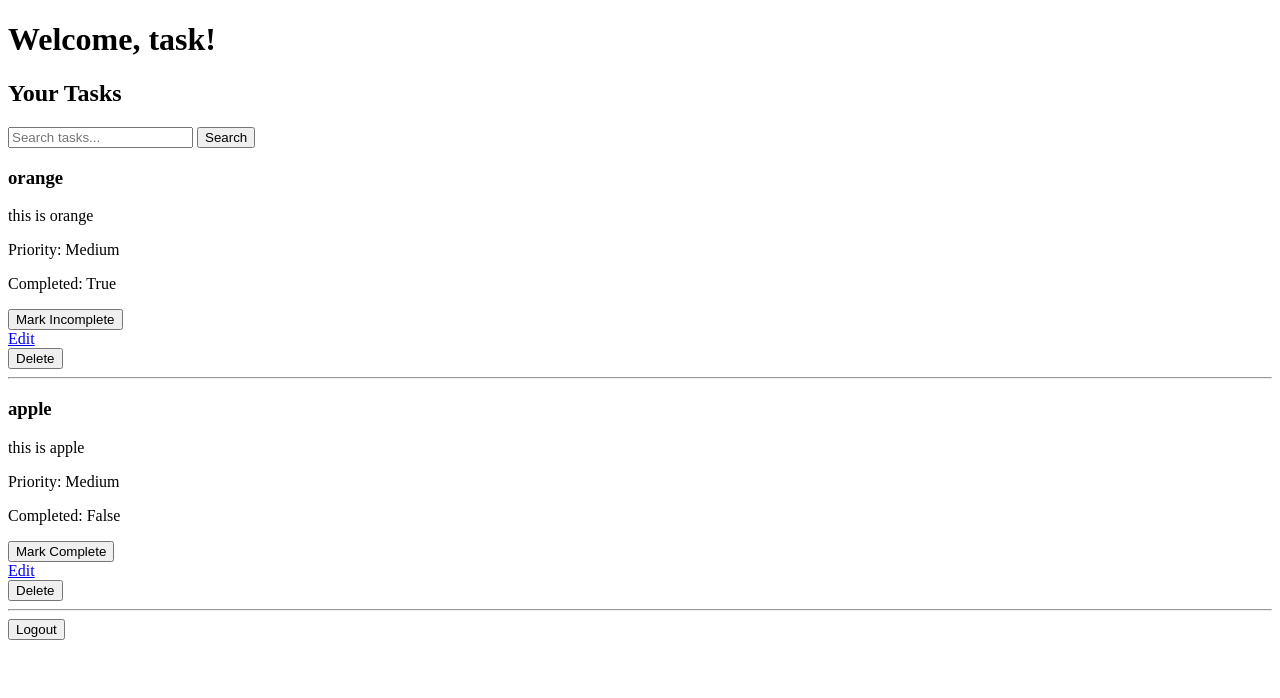
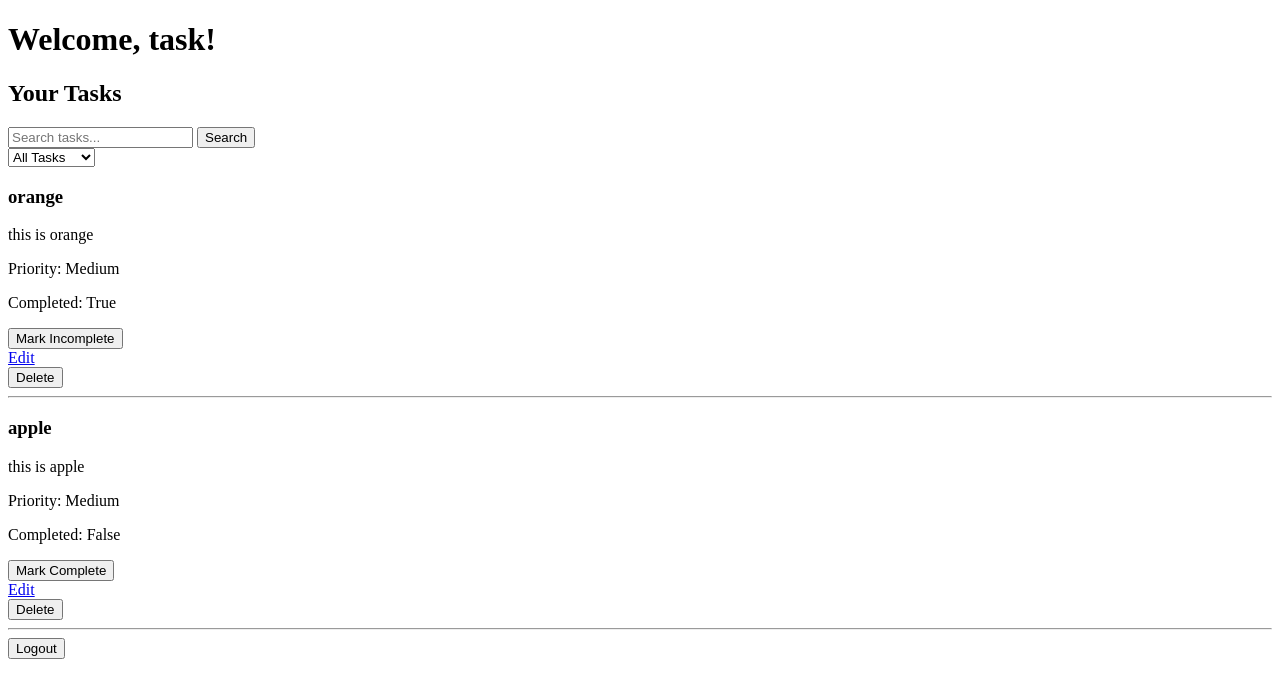
Before and after one commit to Sufiyanahmad325/task_magager_learning_python, a Django app: page / in a window 1280 px wide. Shown: the top 698 px of the page. Run offline with Django 5.2, Linux system fonts and the light colour scheme; a user stored in the database is signed in; data comes from the database, SQL or seed files in the repository; both versions use the stored data as it was after the commit.

Commit message:
one feture has been added which used to filter which task has completed or not

```diff
--- a/task_manager/tasks/templates/tasks/dashboard.html
+++ b/task_manager/tasks/templates/tasks/dashboard.html
@@ -25,12 +25,25 @@
       {% endif %}
     </form>
 
+    <form method="GET" action="{% url 'dashboard' %}">
+      <select name="status" onchange="this.form.submit()">
+        <option value="">All Tasks</option>
+        <option value="completed" {% if status == 'completed' %}selected{% endif %}>
+          Completed
+        </option>
+        <option value="pending" {% if status == 'pending' %}selected{% endif %}>
+          Pending
+        </option>
+      </select>
+    </form>
+
     {% for task in tasks %}
     <div>
       <h3>{{ task.title }}</h3>
       <p>{{ task.description }}</p>
       <p>Priority: {{ task.priority }}</p>
       <p>Completed: {{ task.is_completed }}</p>
+
       <form method="POST" action="{% url 'toggle-task' task.id %}">
         {% csrf_token %} {% if task.is_completed %}
         <button type="submit">Mark Incomplete</button>
@@ -38,6 +51,7 @@
         <button type="submit">Mark Complete</button>
         {% endif %}
       </form>
+
       <a href="{% url 'edit-task' task.id %}">Edit</a>
 
       <form method="POST" action="{% url 'delete-task' task.id %}">
```
Also changed, not shown: task_manager/db.sqlite3.
